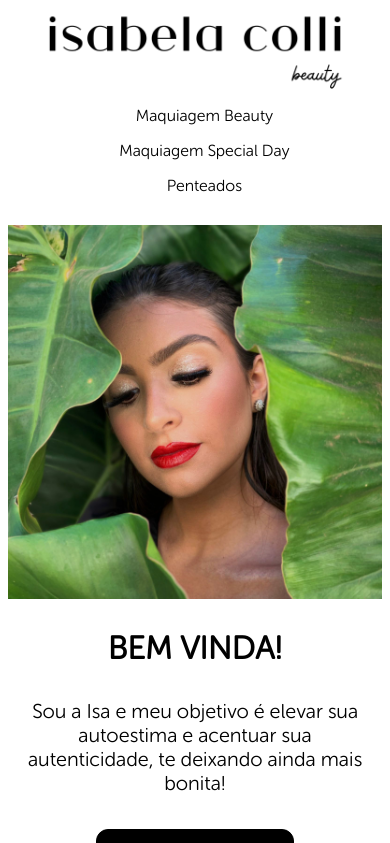
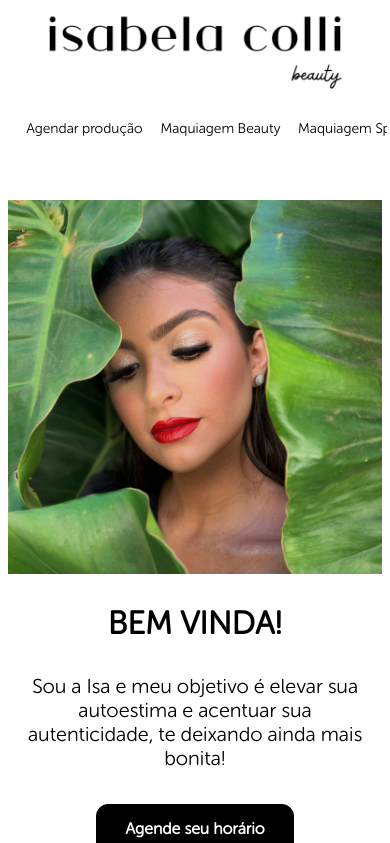
Before and after one commit to gabrielscapim/frontend-schedule-your-beauty, a React (Vite) app: page / in a window 390 px wide. Shown: the top 843 px of the page. Built offline with nearby package versions, Linux system fonts and the light colour scheme.

Commit message:
feat: responsive nav header

```diff
--- a/package.json
+++ b/package.json
@@ -9,7 +9,11 @@
     "preview": "vite preview"
   },
   "dependencies": {
+    "@coreui/coreui": "^5.0.0-alpha.1",
+    "@coreui/react": "^5.0.0-alpha.0",
+    "@itseasy21/react-elastic-carousel": "^0.12.3",
     "@trybe/eslint-config-frontend": "^1.11.3",
+    "bootstrap-icons": "^1.10.5",
     "react": "^18.2.0",
     "react-dom": "^18.2.0",
     "react-router-dom": "^6.14.2"
--- a/src/components/Header/Header.module.css
+++ b/src/components/Header/Header.module.css
@@ -2,7 +2,7 @@
     width: 100%;
     margin-bottom: 32px;
     font-family: 'MuseoSansRounded-300';
-    font-size: 18px;
+    font-size: 16px;
 }
 
 .header a {
@@ -25,7 +25,7 @@
 }
 
 .header-line-2 img {
-    width: 400px;
+    width: 300px;
     margin-right: 32px;
 }
 
@@ -37,18 +37,27 @@
     font-weight: bold;
 }
 
+.nav-button {
+    border: none;
+    background-color: #fff;
+    cursor: pointer;
+}
+
 @media all and (max-width: 1024px) {
     .header {
-        font-size: 16px;
+        font-size: 14px;
         margin-bottom: 12px;
     }
 
     .header-line-2 img {
-        width: 300px;
+        width: 200px;
     }
 }
 
 @media all and (max-width: 868px) {
+    .header {
+        margin-bottom: 48px;
+    }
     .header nav {
         flex-direction: column-reverse;
     }
@@ -66,4 +75,20 @@
         width: 300px;
         margin-right: 0px;
     }
+    .header-line-1 {
+        overflow: auto;
+        white-space: nowrap;
+        overflow-x: scroll;
+        display: flex;
+        flex-direction: row;
+        width: 95%;
+        padding: 14px;
+        display: inline-block;
+    }
+
+    .header-line-1 a {
+        padding: 0% 2.5% 0% 2.5%;
+        margin-left: 0;
+    }
+
 }
--- a/src/components/Header/index.jsx
+++ b/src/components/Header/index.jsx
@@ -7,12 +7,17 @@ function Header() {
   };
   const location = window.location.href;
 
-  console.log(('renderizou'));
-
   return (
     <header className={ styles.header }>
       <nav>
         <div className={ styles['header-line-1'] }>
+          <a
+            href="/hairstyle"
+            className={ styles[navOptionClass] }
+            style={ location.includes('hairstyle') ? navLocationStyle : {} }
+          >
+            Agendar produção
+          </a>
           <a
             href="/beauty-make"
             className={ styles[navOptionClass] }
```
Also changed, not shown: 1 other file (tests, documents, lock files or other folders).
